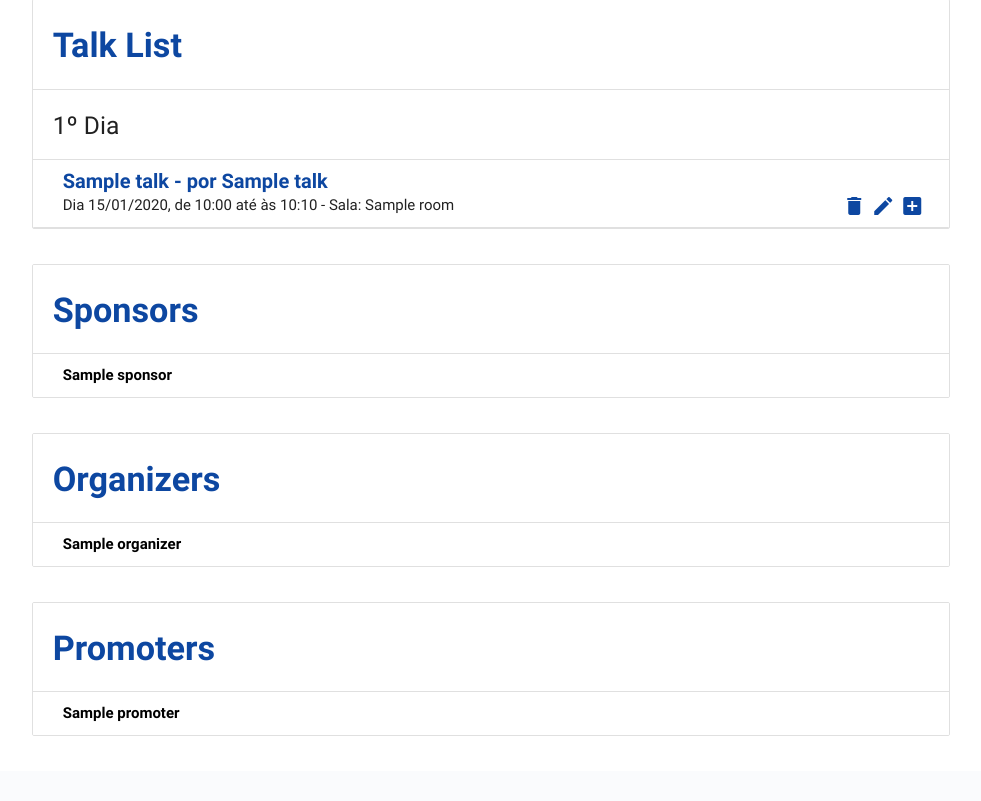
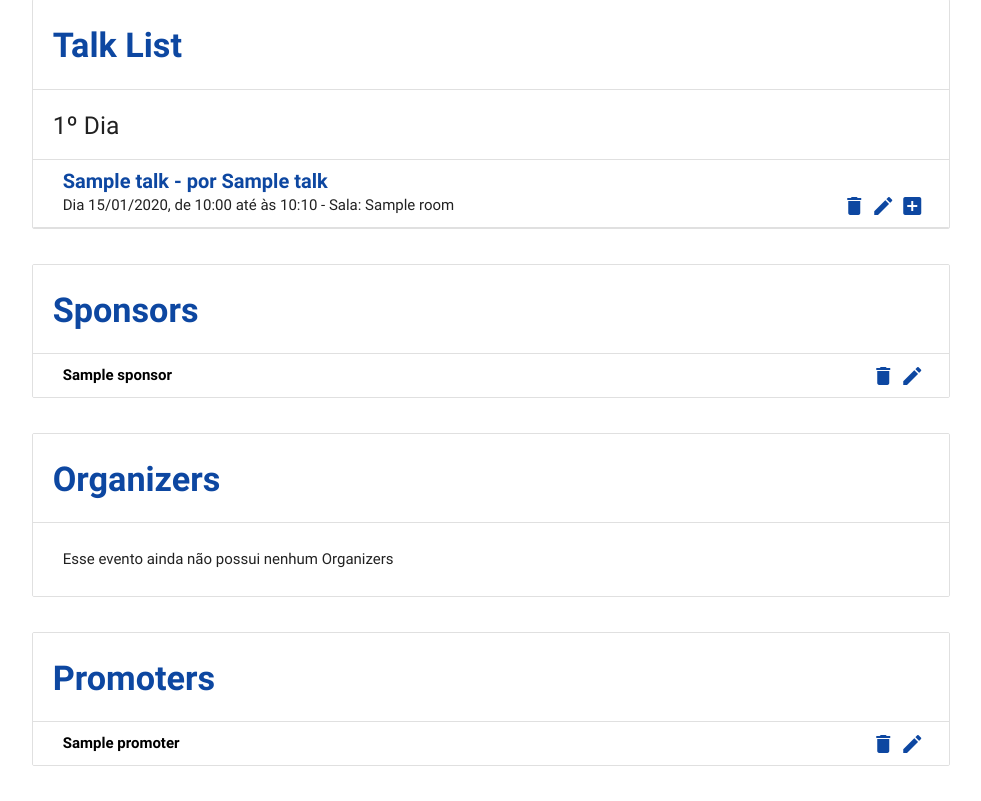
Before and after one commit to werberth/EventPlus, a Django app: template frontend/templates/events/event.html in a window 1280 px wide. Shown: the part 337-1138 px from the top of the page, without its empty margins (149-1130 px from the left). Before the commit the page ends 1073 px from the top, so only its background shows below. Run offline with Django 3.2, Linux system fonts and the light colour scheme; the template is opened without the code that fills it: most values are stand-ins (such as "Sample title", 1, 10 or a date in 2020); grey boxes marked "Sample" are stand-in pictures; style sheets or scripts are compiled from the project's sources; some libraries are stand-ins or nearby versions.

Commit message:
refactoring the preview part of the supporters in the template, adding sucess_url to the supporters exclusion view, and adding the edit button to the supporters list

```diff
--- a/eventplus/events/urls.py
+++ b/eventplus/events/urls.py
@@ -38,7 +38,7 @@ urlpatterns = [
         name="supporter_update"
     ),
     url(
-        r'^supporter/delete/(?P<pk>\d+)/$',
+        r'^supporter/delete/(?P<event>[\w-]+)/(?P<pk>\d+)/$',
         DeleteSupporterView.as_view(),
         name="supporter_delete"
     ),
--- a/frontend/styles/scss/events.scss
+++ b/frontend/styles/scss/events.scss
@@ -27,6 +27,14 @@
 	#title {
 		border-bottom: 1px solid #dedede;
 		@include font-event-style();
+		padding-bottom: 15px;
+
+		span {
+			a {
+				float: right;
+				margin-left: 5px;
+			}
+		}
 	}
 
 	.buttons {
--- a/frontend/templates/events/event.html
+++ b/frontend/templates/events/event.html
@@ -9,17 +9,11 @@
 		<div class="row">
 			<h4 id="title">
 				Menu de Edição
+				<span>
+					<a href="{% url 'talks:room_create' event.pk %}" class="waves-effect waves-light btn">Salas</a>
+					<a href="{% url 'talks:create' event.pk %}" class="waves-effect waves-light btn">Criar Intervalo</a>
+				</span>
 			</h4>
-			<div class="col offset-s2 buttons">
-				<div id="buttons1">
-					<a href="{% url 'talks:room_create' event.pk %}" class="waves-effect waves-light btn">Salas</a>
-					<a href="{% url 'talks:create' event.pk %}" class="waves-effect waves-light btn">Criar Talk</a>
-				</div>
-				<div id="buttons2">
-					<a href="{% url 'talks:create' event.pk %}" class="waves-effect waves-light btn">Criar Intervalo</a>
-					<a href="{% url 'events:supporter_create' event.pk %}" class="waves-effect waves-light btn">Adicionar Supporter</a>
-				</div>
-			</div>
 		</div>
 	</div>
 	{% endif %}
@@ -48,80 +42,14 @@
 
 	{% include 'talks/talk_list.html' with event=event talks=talks %}
 
-	{% if sponsors %}
-	<div class="container">
-		<div class="row">
-		    <ul class="collection with-header list list-supporters">
-	            <li class="collection-header">
-	            	<h4>
-	            		Sponsors
-	            	{% if request.user == event.user %}
-	            	<a class="supporter-button waves-effect waves-light btn blue"
-	            		href="{% url 'events:supporter_create' event.pk %}">
-	            			Adicionar Supporter
-	            	</a>
-	            	{% endif %}
-	            	</h4></li>
-	        	{% for sponsor in sponsors %}
-			    <li class="collection-item">
-			      <a href="{{ sponsor.website }}">{{ sponsor.name }}</a>
-			    </li>
-			    {% endfor %}
-			</ul>
-		</div>
-	{% endif %}
+
+	<div class="supporters">
+		{% include 'events/utils/supporter_list.html' with title="Sponsors" event=event supporters=sponsors %}
+
+		{% include 'events/utils/supporter_list.html' with title="Organizers" event=event supporters=organizerss %}
+
+		{% include 'events/utils/supporter_list.html' with title="Promoters" event=event supporters=promoters %}
 	</div>
-
-	{% if organizers %}
-	<div class="container">
-		<div class="row">
-		    <ul class="collection with-header list list-supporters">
-	            <li class="collection-header">
-	            	<h4>
-	            		Organizers
-	            		{% if request.user == event.user %}
-			            	<a class="supporter-button waves-effect waves-light btn blue"
-			            		href="{% url 'events:supporter_create' event.pk %}">
-			            			Adicionar Supporter
-			            	</a>
-		            	{% endif %}
-	            	</h4>
-	            </li>
-	        	{% for organizer in organizers %}
-			    <li class="collection-item">
-			      <a href="{{ organizer.website }}">{{ organizer.name }}</a>
-			    </li>
-			    {% endfor %}
-			</ul>
-		</div>
-	{% endif %}
-	</div>
-
-	{% if promoters %}
-	<div class="container">
-		<div class="row">
-		    <ul class="collection with-header list list-supporters">
-	            <li class="collection-header">
-	            	<h4>
-	            		Promoters
-	            		{% if request.user == event.user %}
-			            	<a class="supporter-button waves-effect waves-light btn blue"
-			            		href="{% url 'events:supporter_create' event.pk %}">
-			            			Adicionar Supporter
-			            	</a>
-		            	{% endif %}
-	            	</h4>
-	            </li>
-	        	{% for promoter in promoters %}
-			    <li class="collection-item">
-			      <a href="{{ promoter.website }}">{{ promoter.name }}</a>
-			    </li>
-			    {% endfor %}
-			</ul>
-		</div>
-	{% endif %}
-	</div>
-
 
 
 {% endblock content %}
--- /dev/null
+++ b/frontend/templates/events/utils/supporter_list.html
@@ -0,0 +1,33 @@
+<div class="container">
+	<div class="row">
+	    <ul class="collection with-header list list-supporters">
+	        <li class="collection-header">
+	        	<h4>
+	        		{{ title }}
+	        	{% if request.user == event.user %}
+	        	<a class="supporter-button waves-effect waves-light btn blue"
+	        		href="{% url 'events:supporter_create' event.pk %}">
+	        			Adicionar Supporter
+	        	</a>
+	        	{% endif %}
+	        	</h4></li>
+	    	{% for supporter in supporters %}
+		    <li class="collection-item">
+		      	<a href="{{ supporter.website }}">{{  supporter.name }}</a>
+		      	<a class="secondary-content"
+			      	href="{% url 'events:supporter_update' event=supporter.event.pk pk=supporter.pk %}">
+			      	<i class="material-icons edit-icons">edit</i>
+			    </a>
+
+			    <a class="secondary-content"
+			      	href="{% url 'events:supporter_delete' event=supporter.event.slug pk=supporter.pk %}">
+			      	<i class="material-icons edit-icons">delete</i>
+			    </a>
+		    </li>
+
+		    {% empty %}
+		    	<li class="collection-item"><p>Esse evento ainda não possui nenhum {{ title }}</p></li>
+		    {% endfor %}
+		</ul>
+	</div>
+</div>
```
Also changed, not shown: eventplus/events/views.py (+9 -0 lines).
